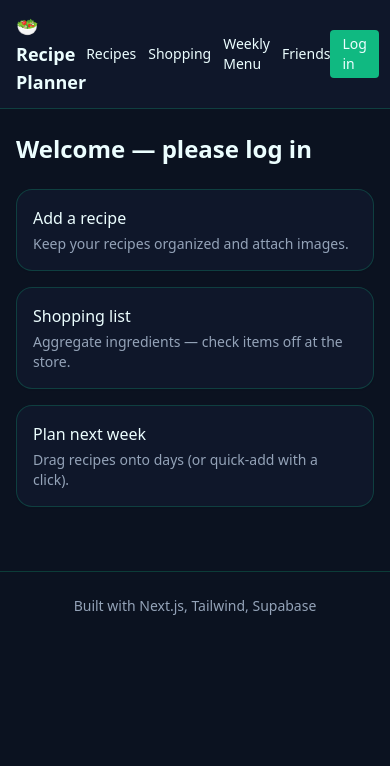
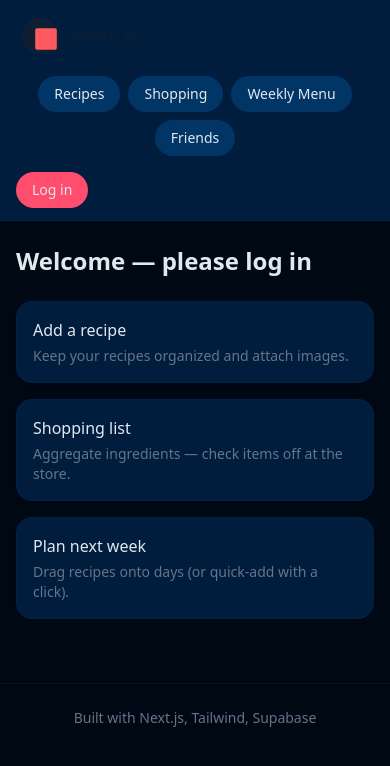
Before and after one commit to jarmokungla/week-bite, a Next.js app: page / in a window 390 px wide. Shown: the top 766 px of the page. Built offline with nearby package versions, Linux system fonts and the light colour scheme; no server answers.

Commit message:
Apply dark theme and mobile friendly header

```diff
--- a/app/globals.css
+++ b/app/globals.css
@@ -3,16 +3,16 @@
 @tailwind utilities;
 
 :root {
-  --bg: #0B1220;
-  --surface: #0F172A;
-  --text: #C7EDE3;
-  --headline: #ECFEFF;
-  --primary: #10B981;
-  --primaryDark: #0F766E;
-  --accent: #38BDF8;
-  --muted: #94A3B8;
-  --ring: rgba(16,185,129,0.25);
-  --success: #22C55E;
+  --bg: #000814;
+  --surface: #001d3d;
+  --text: #cbd5e1;
+  --headline: #e2e8f0;
+  --primary: #003566;
+  --primaryDark: #00274d;
+  --accent: #ff4d6d;
+  --muted: #64748b;
+  --ring: rgba(255,77,109,0.25);
+  --success: #16a34a;
 }
 
 html, body, #__next { height: 100%; }
@@ -30,4 +30,7 @@ input, textarea, select {
 
 button {
   color: var(--headline);
+  background: var(--accent);
+  border-radius: 9999px;
+  padding: 0.5rem 1rem;
 }
--- a/app/layout.tsx
+++ b/app/layout.tsx
@@ -1,10 +1,11 @@
 import './globals.css'
 import Link from 'next/link'
+import Image from 'next/image'
 import { supabaseServer } from '@/lib/supabaseServer'
 import { redirect } from 'next/navigation'
 
 export const metadata = {
-  title: 'Recipe Planner',
+  title: 'Week Bite',
   description: 'Recipes • Shopping • Weekly Menu',
 }
 
@@ -13,7 +14,7 @@ async function UserMenu() {
   const { data } = await supabase.auth.getUser();
   const user = data.user;
   if (!user) {
-    return <Link href="/login" className="text-sm px-3 py-1 rounded bg-primary text-headline">Log in</Link>
+    return <Link href="/login" className="px-4 py-2 rounded-full bg-accent text-headline text-sm">Log in</Link>
   }
   async function signOut() {
     'use server'
@@ -23,7 +24,7 @@ async function UserMenu() {
   }
   return (
     <form action={signOut}>
-      <button className="text-sm px-3 py-1 rounded bg-primaryDark text-headline">Sign out</button>
+      <button className="text-sm px-4 py-2 rounded-full bg-accent text-headline">Sign out</button>
     </form>
   )
 }
@@ -33,15 +34,19 @@ export default function RootLayout({ children }: { children: React.ReactNode })
     <html lang="en">
       <body className="min-h-screen bg-bg text-text">
         <header className="border-b border-primary/25 bg-surface sticky top-0 z-10">
-          <div className="max-w-5xl mx-auto px-4 py-3 flex items-center justify-between text-headline">
-            <Link href="/" className="font-semibold text-lg text-headline">🥗 Recipe Planner</Link>
-            <nav className="flex items-center gap-3 text-sm">
-              <Link href="/recipes" className="hover:text-primary">Recipes</Link>
-              <Link href="/shopping" className="hover:text-primary">Shopping</Link>
-              <Link href="/menu" className="hover:text-primary">Weekly Menu</Link>
-              <Link href="/friends" className="hover:text-primary">Friends</Link>
+          <div className="max-w-5xl mx-auto px-4 py-3 flex flex-wrap items-center justify-between gap-4 text-headline">
+            <Link href="/" className="flex items-center">
+              <Image src="/logo.svg" alt="Week Bite" width={120} height={40} priority />
+            </Link>
+            <nav className="w-full sm:w-auto flex flex-wrap justify-center gap-2 text-sm">
+              <Link href="/recipes" className="px-4 py-2 rounded-full bg-primary text-headline hover:bg-primaryDark">Recipes</Link>
+              <Link href="/shopping" className="px-4 py-2 rounded-full bg-primary text-headline hover:bg-primaryDark">Shopping</Link>
+              <Link href="/menu" className="px-4 py-2 rounded-full bg-primary text-headline hover:bg-primaryDark">Weekly Menu</Link>
+              <Link href="/friends" className="px-4 py-2 rounded-full bg-primary text-headline hover:bg-primaryDark">Friends</Link>
             </nav>
-            <UserMenu />
+            <div className="flex sm:ml-auto">
+              <UserMenu />
+            </div>
           </div>
         </header>
         <main className="max-w-5xl mx-auto px-4 py-6">{children}</main>
--- a/tailwind.config.ts
+++ b/tailwind.config.ts
@@ -7,16 +7,16 @@ const config: Config = {
   theme: {
     extend: {
       colors: {
-        primary: '#10B981',  // mint
-        primaryDark: '#0F766E',
-        accent: '#38BDF8',  // brighter sky
-        bg: '#0B1220',  // midnight
-        surface: '#0F172A',  // cards/navbar
-        text: '#C7EDE3',  // body on dark
-        headline: '#ECFEFF',  // titles on dark
-        muted: '#94A3B8',  // meta text
-        ring: 'rgba(16,185,129,0.25)',
-        success: '#22C55E'
+        primary: '#003566',  // deep blue
+        primaryDark: '#00274d',
+        accent: '#ff4d6d',  // logo red
+        bg: '#000814',  // very dark background
+        surface: '#001d3d',  // navbar/cards
+        text: '#cbd5e1',  // body on dark
+        headline: '#e2e8f0',  // titles on dark
+        muted: '#64748b',  // meta text
+        ring: 'rgba(255,77,109,0.25)',
+        success: '#16a34a'
       }
     },
   },
```
Also changed, not shown: public/logo.svg (added).
